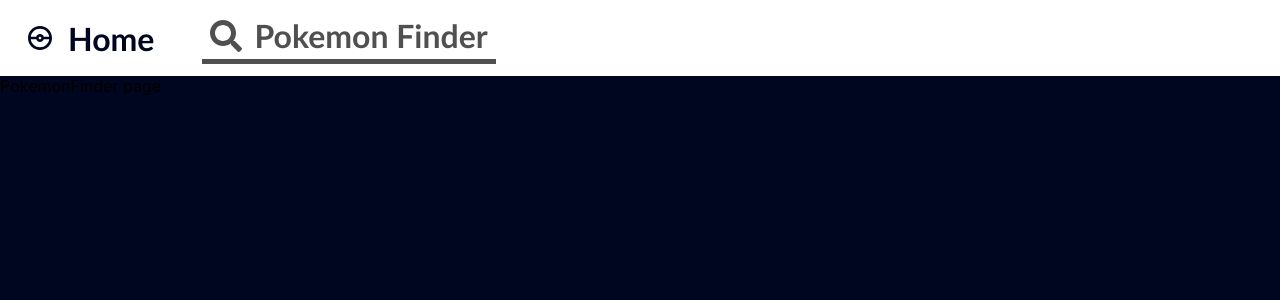
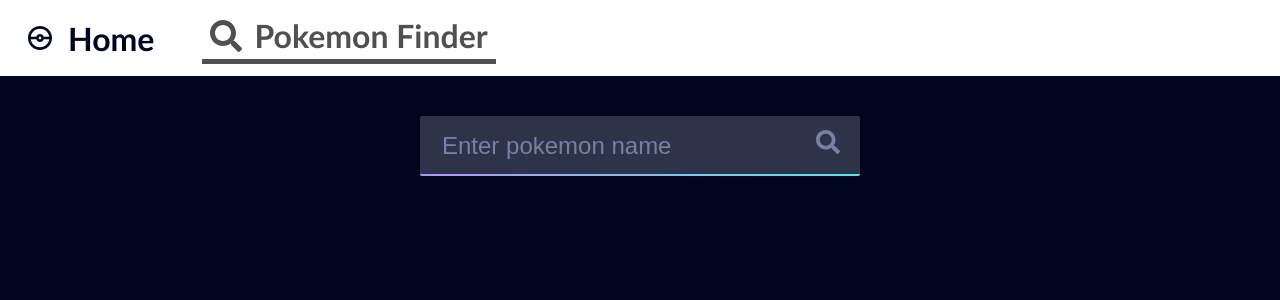
Before and after one commit to Oleggman/pokemon-react-recoil, a React (Vite) app: page /pokemon-react-recoil/pokemons in a window 1280 px wide. Shown: the top 300 px of the page. Built offline with nearby package versions, Linux system fonts and the light colour scheme.

Commit message:
create pokemon form

```diff
--- a/src/pages/components/PokemonCard/PokemonCard.styled.ts
+++ b/src/pages/Home/components/PokemonCard/PokemonCard.styled.ts
@@ -1,6 +1,7 @@
+import { NavLink } from "react-router";
 import styled from "styled-components";
 
-export const Card = styled.div`
+export const CardLink = styled(NavLink)`
   --blur: 16px;
   width: 280px;
   height: 260px;
--- /dev/null
+++ b/src/pages/Home/components/PokemonCard/index.tsx
@@ -0,0 +1,20 @@
+import placeholder from '../../../../assets/Poke_Ball.webp';
+import { CardLink, CardFooter, CardImg } from './PokemonCard.styled';
+
+export type Pokemon = {
+    name: string,
+    url: string,
+};
+
+interface PokemonCardProps {
+    pokemon: Pokemon;
+};
+
+export const PokemonCard = ({ pokemon: {name} }: PokemonCardProps): JSX.Element => {
+    return (
+        <CardLink to={`/pokemons/${name}`}>
+            <CardImg src={placeholder} alt="Pokemon photo" />
+            <CardFooter>{name}</CardFooter>
+        </CardLink>
+    );
+}
--- a/src/pages/components/PokemonList/index.tsx
+++ b/src/pages/Home/components/PokemonList/index.tsx
@@ -1,7 +1,7 @@
 import { useRecoilState } from "recoil";
-import { pokemonsState } from "../../../recoil/atoms/pokemons";
+import { pokemonsState } from "../../../../recoil/atoms/pokemons";
 import { useEffect } from "react";
-import { getAllPokemons } from "../../../api/pokemonApi";
+import { getAllPokemons } from "../../../../api/pokemonApi";
 import { Ul } from "./PokemonList.styled";
 import { Pokemon, PokemonCard } from "../PokemonCard";
 
--- a/src/pages/Home/index.tsx
+++ b/src/pages/Home/index.tsx
@@ -1,4 +1,4 @@
-import { PokemonList } from "../components/PokemonList";
+import { PokemonList } from "./components/PokemonList";
 
 const Home = () => {
     return (
--- /dev/null
+++ b/src/pages/PokemonFinder/PokemonFinder.styled.ts
@@ -0,0 +1,58 @@
+import styled from "styled-components";
+
+export const PokemonForm = styled.div`
+  position: relative;
+  display: flex;
+  flex-direction: row;
+  width: 100%;
+  max-width: 400px;
+  margin: 40px auto 0;
+  border-radius: 2px;
+  padding: 10px 20px;
+  background: rgba(57, 63, 84, 0.8);
+  &:after {
+    content: "";
+    position: absolute;
+    left: 0px;
+    right: 0px;
+    bottom: 0px;
+    z-index: 999;
+    height: 2px;
+    border-bottom-left-radius: 2px;
+    border-bottom-right-radius: 2px;
+    background-position: 0% 0%;
+    background: linear-gradient(to right, #B294FF, #57E6E6, #FEFFB8, #57E6E6, #B294FF, #57E6E6);
+    background-size: 500% auto;
+    animation: gradient 3s linear infinite;
+  }
+`;
+
+export const Input = styled.input`
+  border-style: none;
+  background: transparent;
+  outline: none;
+  flex-grow: 1;
+  color: #BFD2FF;
+  font-size: 24px;
+  line-height: 2.4rem;
+  vertical-align: middle;
+  &::-webkit-input-placeholder {
+    color: #7881A1;
+  }
+`;
+
+export const FormButton = styled.button`
+  padding: 0;
+  background: none;
+  border: none;
+  outline: none;
+  color: #7881A1;
+  font-size: 24px;
+  line-height: 2.4rem;
+  vertical-align: middle;
+  transition: color .25s;
+  cursor: pointer;
+  &:hover {
+    color: #BFD2FF;
+  }
+`;
--- a/src/pages/PokemonFinder/index.tsx
+++ b/src/pages/PokemonFinder/index.tsx
@@ -1,7 +1,29 @@
+import { useNavigate } from "react-router";
+import { PokemonForm, Input, FormButton } from "./PokemonFinder.styled";
+import { FaSearch } from "react-icons/fa";
+import { useState } from "react";
 
 const PokemonFinder = () => {
+    const [pokemonName, setPokemonName] = useState('');
+    const navigate = useNavigate();
+
+    const onSubmit = (event: { preventDefault: () => void; }) => {
+        event.preventDefault();
+        if (pokemonName.trim() !== '') {
+            navigate(`/pokemons/${pokemonName.trim()}`);
+        }
+    }
+
     return (
-        <div>PokemonFinder page</div>
+        <PokemonForm>
+            <Input
+                type="text"
+                placeholder="Enter pokemon name"
+                value={pokemonName}
+                onChange={(e) => setPokemonName(e.target.value)}
+            />
+            <FormButton onClick={onSubmit} type="submit"><FaSearch /></FormButton>
+        </PokemonForm>
     );
 };
 
--- a/src/pages/components/PokemonCard/index.tsx
+++ /dev/null
@@ -1,20 +0,0 @@
-import placeholder from '../../../assets/Poke_Ball.webp';
-import { Card, CardFooter, CardImg } from './PokemonCard.styled';
-
-export type Pokemon = {
-    name: string,
-    url: string,
-};
-
-interface PokemonCardProps {
-    pokemon: Pokemon;
-};
-
-export const PokemonCard = ({ pokemon }: PokemonCardProps): JSX.Element => {
-    return (
-        <Card>
-            <CardImg src={placeholder} alt="Pokemon photo" />
-            <CardFooter>{pokemon.name}</CardFooter>
-        </Card>
-    );
-}
```
Also changed, not shown: src/pages/Home/components/PokemonList/PokemonList.styled.ts (renamed from src/pages/components/PokemonList/PokemonList.styled.ts).
